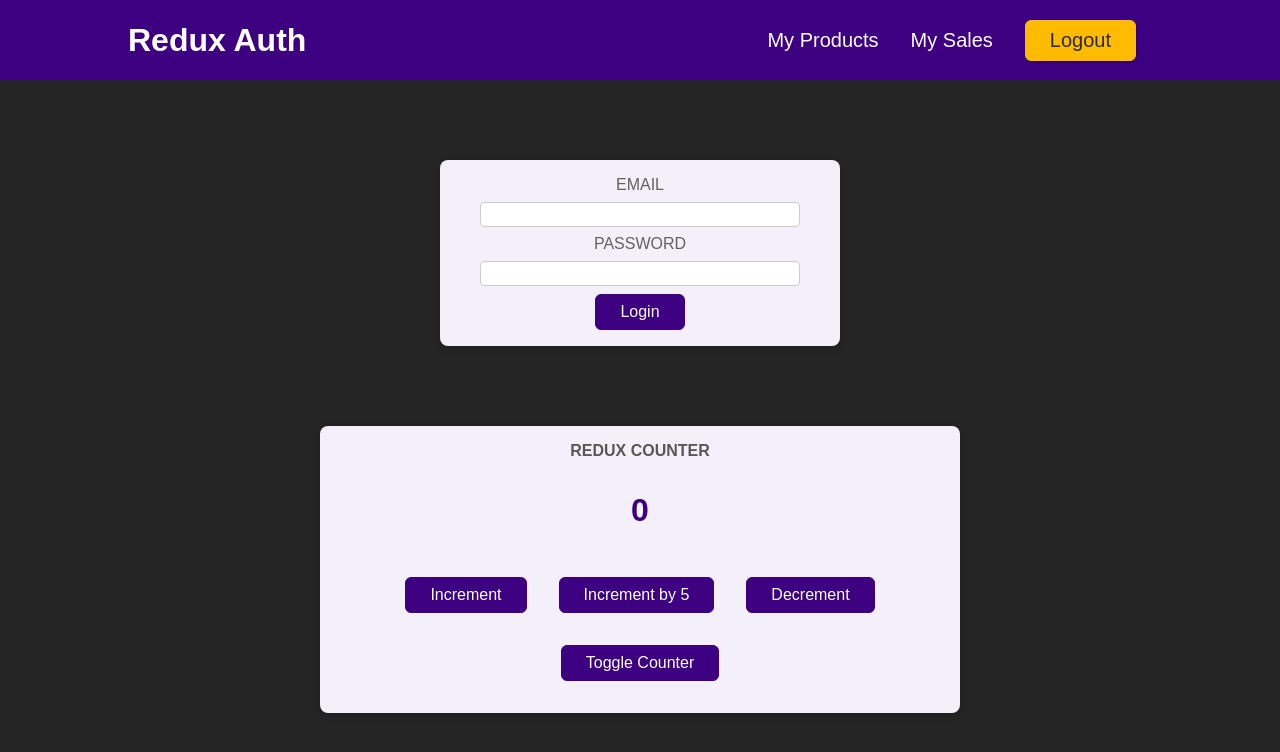
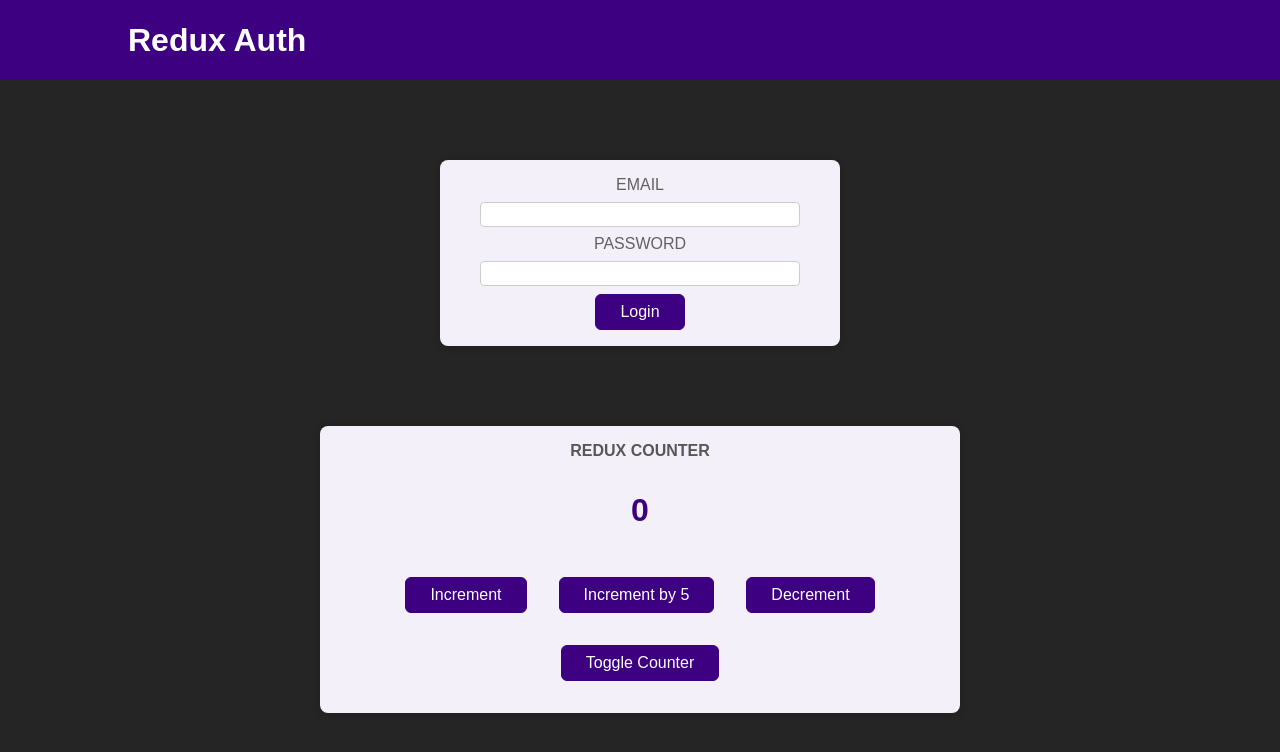
Before and after one commit to kalinsky-dev/React-Redux-App, a React (Create React App) app: page / in a window 1280 px wide. Shown: the top 752 px of the page. Built offline with nearby package versions, Linux system fonts and the light colour scheme.

Commit message:
Render the Navigation only if I am Authenticated!

```diff
--- a/src/components/Header.js
+++ b/src/components/Header.js
@@ -1,9 +1,14 @@
+import { useSelector } from 'react-redux';
+
 import classes from './Header.module.css';
 
 const Header = () => {
+  const isAuth = useSelector((state) => state.auth.isAuthenticated);
+
   return (
     <header className={classes.header}>
       <h1>Redux Auth</h1>
+      {isAuth && (
         <nav>
           <ul>
             <li>
@@ -17,6 +22,7 @@
             </li>
           </ul>
         </nav>
+      )}
     </header>
   );
 };
```
Lines whose indentation alone changed are shown as unchanged.
